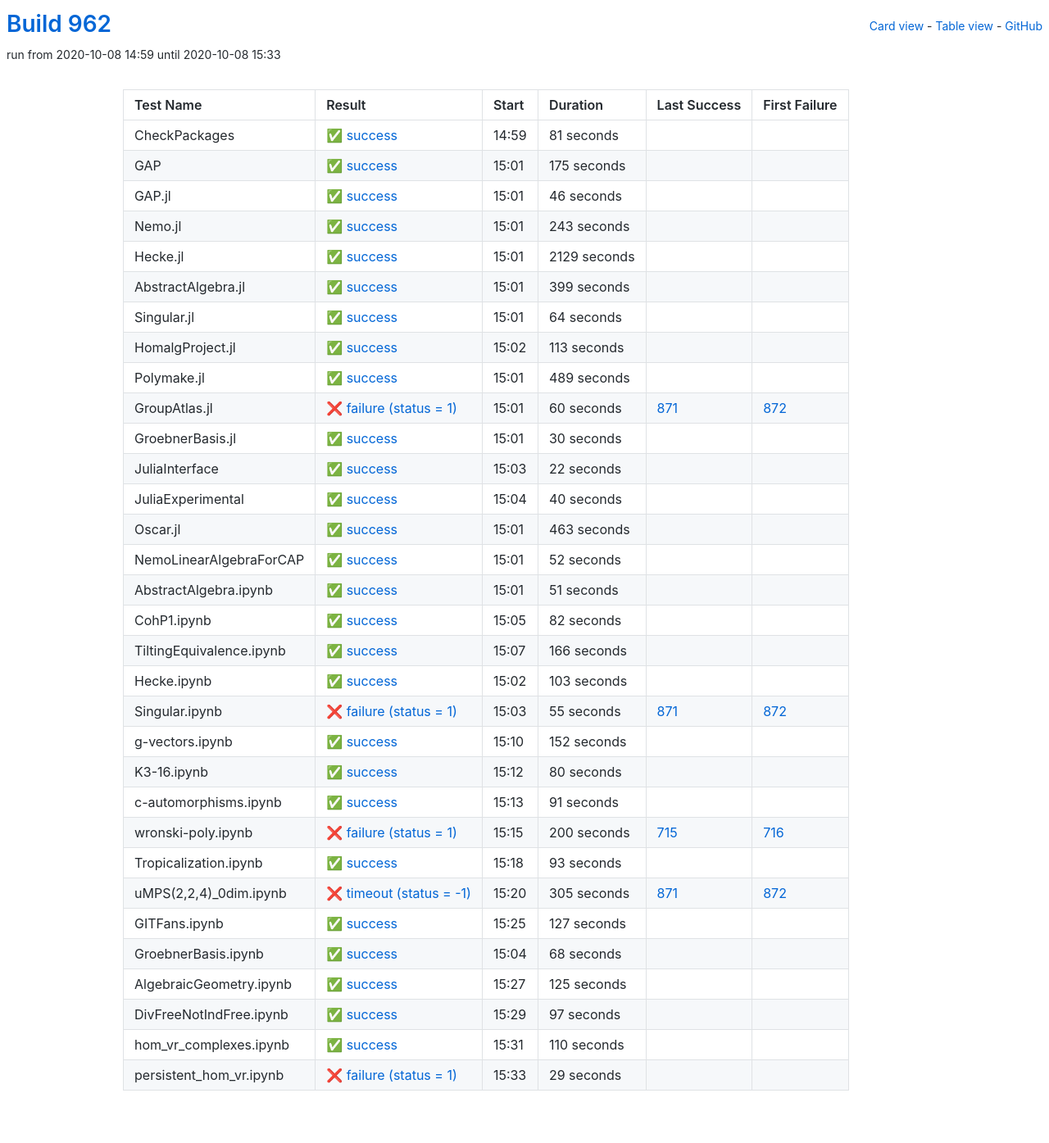
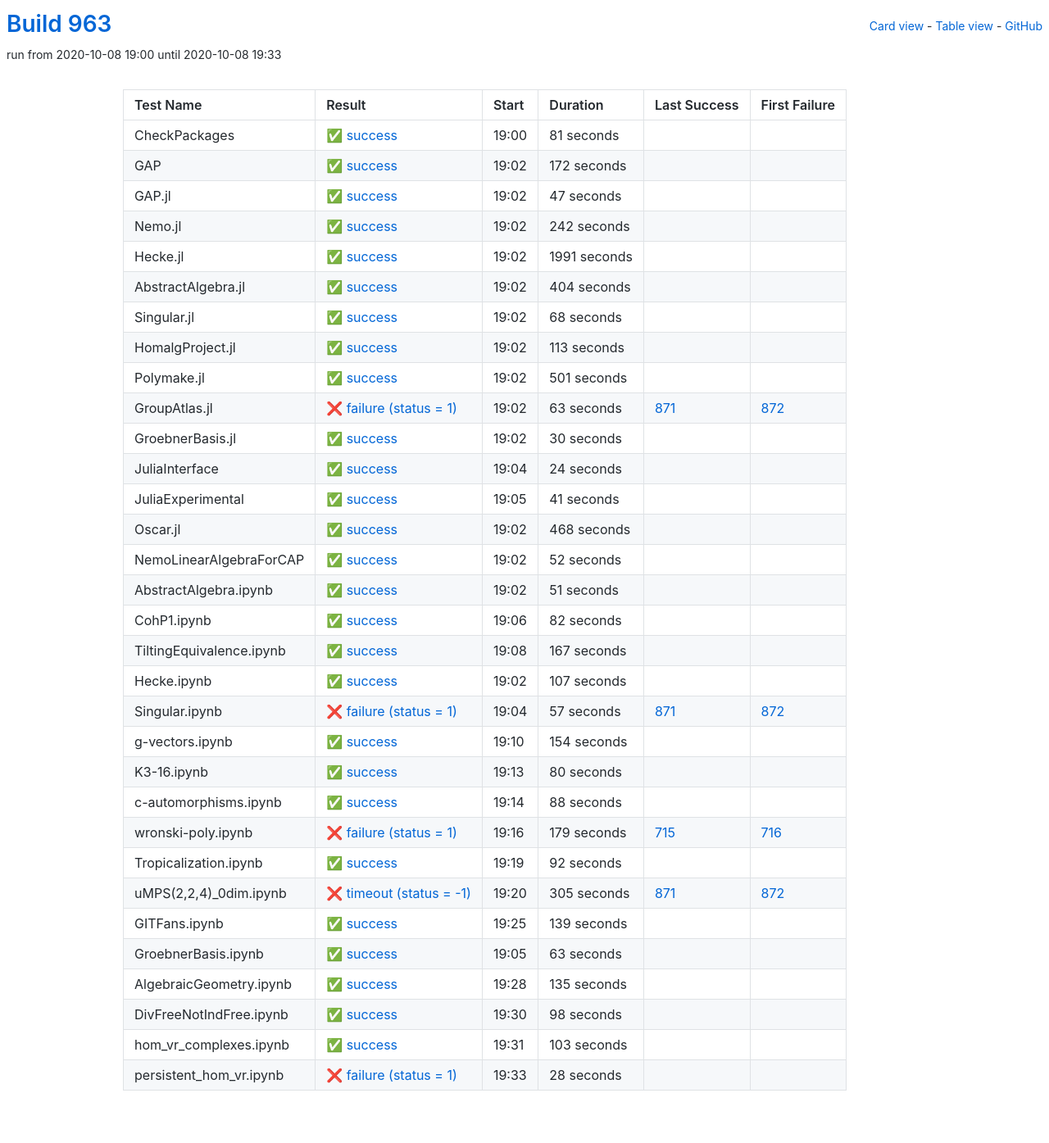
Before and after one commit to oscar-system/oscar-ci-status-stable, a Jekyll site: the page built from table.html, in a window 1280 px wide. Shown: the whole page at 82% size. Built offline with Jekyll 4.4.1, drawn with Linux system fonts in a browser that asks for light colours.

Commit message:
Build #963

```diff
--- a/_data/ci.yml
+++ b/_data/ci.yml
@@ -1,6 +1,6 @@
 ---
-build: 962
-build_url: https://oscarci.mathematik.uni-kl.de/job/oscar-stable/962/
+build: 963
+build_url: https://oscarci.mathematik.uni-kl.de/job/oscar-stable/963/
 job: oscar-stable
 organization: oscar-system
 repo: oscar-ci-status-stable
@@ -8,8 +8,8 @@ repourl: https://github.com/oscar-system/oscar-ci-status-stable
 tests:
 - name: CheckPackages
   id: checkpackages
-  log: https://oscarci.mathematik.uni-kl.de/job/oscar-stable/962/artifact/logs/build-962/CheckPackages.log
-  start: 2020-10-08 14:59
+  log: https://oscarci.mathematik.uni-kl.de/job/oscar-stable/963/artifact/logs/build-963/CheckPackages.log
+  start: 2020-10-08 19:00
   success: true
   exitcode: 0
   status: success
@@ -20,80 +20,80 @@ tests:
   first_failure_url:
 - name: GAP
   id: gap
-  log: https://oscarci.mathematik.uni-kl.de/job/oscar-stable/962/artifact/logs/build-962/GAP.log
-  start: 2020-10-08 15:01
+  log: https://oscarci.mathematik.uni-kl.de/job/oscar-stable/963/artifact/logs/build-963/GAP.log
+  start: 2020-10-08 19:02
   success: true
   exitcode: 0
   status: success
-  duration: 175
+  duration: 172
   last_success: false
   last_success_url:
   first_failure: false
   first_failure_url:
 - name: GAP.jl
   id: gap-jl
-  log: https://oscarci.mathematik.uni-kl.de/job/oscar-stable/962/artifact/logs/build-962/GAP.jl.log
-  start: 2020-10-08 15:01
+  log: https://oscarci.mathematik.uni-kl.de/job/oscar-stable/963/artifact/logs/build-963/GAP.jl.log
+  start: 2020-10-08 19:02
   success: true
   exitcode: 0
   status: success
-  duration: 46
+  duration: 47
   last_success: false
   last_success_url:
   first_failure: false
   first_failure_url:
 - name: Nemo.jl
   id: nemo-jl
-  log: https://oscarci.mathematik.uni-kl.de/job/oscar-stable/962/artifact/logs/build-962/Nemo.jl.log
-  start: 2020-10-08 15:01
+  log: https://oscarci.mathematik.uni-kl.de/job/oscar-stable/963/artifact/logs/build-963/Nemo.jl.log
+  start: 2020-10-08 19:02
   success: true
   exitcode: 0
   status: success
-  duration: 243
+  duration: 242
   last_success: false
   last_success_url:
   first_failure: false
   first_failure_url:
 - name: Hecke.jl
   id: hecke-jl
-  log: https://oscarci.mathematik.uni-kl.de/job/oscar-stable/962/artifact/logs/build-962/Hecke.jl.log
-  start: 2020-10-08 15:01
+  log: https://oscarci.mathematik.uni-kl.de/job/oscar-stable/963/artifact/logs/build-963/Hecke.jl.log
+  start: 2020-10-08 19:02
   success: true
   exitcode: 0
   status: success
-  duration: 2129
+  duration: 1991
   last_success: false
   last_success_url:
   first_failure: false
   first_failure_url:
 - name: AbstractAlgebra.jl
   id: abstractalgebra-jl
-  log: https://oscarci.mathematik.uni-kl.de/job/oscar-stable/962/artifact/logs/build-962/AbstractAlgebra.jl.log
-  start: 2020-10-08 15:01
+  log: https://oscarci.mathematik.uni-kl.de/job/oscar-stable/963/artifact/logs/build-963/AbstractAlgebra.jl.log
+  start: 2020-10-08 19:02
   success: true
   exitcode: 0
   status: success
-  duration: 399
+  duration: 404
   last_success: false
   last_success_url:
   first_failure: false
   first_failure_url:
 - name: Singular.jl
   id: singular-jl
-  log: https://oscarci.mathematik.uni-kl.de/job/oscar-stable/962/artifact/logs/build-962/Singular.jl.log
-  start: 2020-10-08 15:01
+  log: https://oscarci.mathematik.uni-kl.de/job/oscar-stable/963/artifact/logs/build-963/Singular.jl.log
+  start: 2020-10-08 19:02
   success: true
   exitcode: 0
   status: success
-  duration: 64
+  duration: 68
   last_success: false
   last_success_url:
   first_failure: false
   first_failure_url:
 - name: HomalgProject.jl
   id: homalgproject-jl
-  log: https://oscarci.mathematik.uni-kl.de/job/oscar-stable/962/artifact/logs/build-962/HomalgProject.jl.log
-  start: 2020-10-08 15:02
+  log: https://oscarci.mathematik.uni-kl.de/job/oscar-stable/963/artifact/logs/build-963/HomalgProject.jl.log
+  start: 2020-10-08 19:02
   success: true
   exitcode: 0
   status: success
@@ -104,32 +104,32 @@ tests:
   first_failure_url:
 - name: Polymake.jl
   id: polymake-jl
-  log: https://oscarci.mathematik.uni-kl.de/job/oscar-stable/962/artifact/logs/build-962/Polymake.jl.log
-  start: 2020-10-08 15:01
+  log: https://oscarci.mathematik.uni-kl.de/job/oscar-stable/963/artifact/logs/build-963/Polymake.jl.log
+  start: 2020-10-08 19:02
   success: true
   exitcode: 0
   status: success
-  duration: 489
+  duration: 501
   last_success: false
   last_success_url:
   first_failure: false
   first_failure_url:
 - name: GroupAtlas.jl
   id: groupatlas-jl
-  log: https://oscarci.mathematik.uni-kl.de/job/oscar-stable/962/artifact/logs/build-962/GroupAtlas.jl.log
-  start: 2020-10-08 15:01
+  log: https://oscarci.mathematik.uni-kl.de/job/oscar-stable/963/artifact/logs/build-963/GroupAtlas.jl.log
+  start: 2020-10-08 19:02
   success: false
   exitcode: 1
   status: failure
-  duration: 60
+  duration: 63
   last_success: 871
   last_success_url: https://oscarci.mathematik.uni-kl.de/job/oscar-stable/871/
   first_failure: 872
   first_failure_url: https://oscarci.mathematik.uni-kl.de/job/oscar-stable/872/
 - name: GroebnerBasis.jl
   id: groebnerbasis-jl
-  log: https://oscarci.mathematik.uni-kl.de/job/oscar-stable/962/artifact/logs/build-962/GroebnerBasis.jl.log
-  start: 2020-10-08 15:01
+  log: https://oscarci.mathematik.uni-kl.de/job/oscar-stable/963/artifact/logs/build-963/GroebnerBasis.jl.log
+  start: 2020-10-08 19:02
   success: true
   exitcode: 0
   status: success
@@ -140,44 +140,44 @@ tests:
   first_failure_url:
 - name: JuliaInterface
   id: juliainterface
-  log: https://oscarci.mathematik.uni-kl.de/job/oscar-stable/962/artifact/logs/build-962/JuliaInterface.log
-  start: 2020-10-08 15:03
+  log: https://oscarci.mathematik.uni-kl.de/job/oscar-stable/963/artifact/logs/build-963/JuliaInterface.log
+  start: 2020-10-08 19:04
   success: true
   exitcode: 0
   status: success
-  duration: 22
+  duration: 24
   last_success: false
   last_success_url:
   first_failure: false
   first_failure_url:
 - name: JuliaExperimental
   id: juliaexperimental
-  log: https://oscarci.mathematik.uni-kl.de/job/oscar-stable/962/artifact/logs/build-962/JuliaExperimental.log
-  start: 2020-10-08 15:04
+  log: https://oscarci.mathematik.uni-kl.de/job/oscar-stable/963/artifact/logs/build-963/JuliaExperimental.log
+  start: 2020-10-08 19:05
   success: true
   exitcode: 0
   status: success
-  duration: 40
+  duration: 41
   last_success: false
   last_success_url:
   first_failure: false
   first_failure_url:
 - name: Oscar.jl
   id: oscar-jl
-  log: https://oscarci.mathematik.uni-kl.de/job/oscar-stable/962/artifact/logs/build-962/Oscar.jl.log
-  start: 2020-10-08 15:01
+  log: https://oscarci.mathematik.uni-kl.de/job/oscar-stable/963/artifact/logs/build-963/Oscar.jl.log
+  start: 2020-10-08 19:02
   success: true
   exitcode: 0
   status: success
-  duration: 463
+  duration: 468
   last_success: false
   last_success_url:
   first_failure: false
   first_failure_url:
 - name: NemoLinearAlgebraForCAP
   id: nemolinearalgebraforcap
-  log: https://oscarci.mathematik.uni-kl.de/job/oscar-stable/962/artifact/logs/build-962/NemoLinearAlgebraForCAP.log
-  start: 2020-10-08 15:01
+  log: https://oscarci.mathematik.uni-kl.de/job/oscar-stable/963/artifact/logs/build-963/NemoLinearAlgebraForCAP.log
+  start: 2020-10-08 19:02
   success: true
   exitcode: 0
   status: success
@@ -188,8 +188,8 @@ tests:
   first_failure_url:
 - name: AbstractAlgebra.ipynb
   id: abstractalgebra-ipynb
-  log: https://oscarci.mathematik.uni-kl.de/job/oscar-stable/962/artifact/logs/build-962/AbstractAlgebra.ipynb.log
-  start: 2020-10-08 15:01
+  log: https://oscarci.mathematik.uni-kl.de/job/oscar-stable/963/artifact/logs/build-963/AbstractAlgebra.ipynb.log
+  start: 2020-10-08 19:02
   success: true
   exitcode: 0
   status: success
@@ -200,8 +200,8 @@ tests:
   first_failure_url:
 - name: CohP1.ipynb
   id: cohp1-ipynb
-  log: https://oscarci.mathematik.uni-kl.de/job/oscar-stable/962/artifact/logs/build-962/CohP1.ipynb.log
-  start: 2020-10-08 15:05
+  log: https://oscarci.mathematik.uni-kl.de/job/oscar-stable/963/artifact/logs/build-963/CohP1.ipynb.log
+  start: 2020-10-08 19:06
   success: true
   exitcode: 0
   status: success
@@ -212,56 +212,56 @@ tests:
   first_failure_url:
 - name: TiltingEquivalence.ipynb
   id: tiltingequivalence-ipynb
-  log: https://oscarci.mathematik.uni-kl.de/job/oscar-stable/962/artifact/logs/build-962/TiltingEquivalence.ipynb.log
-  start: 2020-10-08 15:07
+  log: https://oscarci.mathematik.uni-kl.de/job/oscar-stable/963/artifact/logs/build-963/TiltingEquivalence.ipynb.log
+  start: 2020-10-08 19:08
   success: true
   exitcode: 0
   status: success
-  duration: 166
+  duration: 167
   last_success: false
   last_success_url:
   first_failure: false
   first_failure_url:
 - name: Hecke.ipynb
   id: hecke-ipynb
-  log: https://oscarci.mathematik.uni-kl.de/job/oscar-stable/962/artifact/logs/build-962/Hecke.ipynb.log
-  start: 2020-10-08 15:02
+  log: https://oscarci.mathematik.uni-kl.de/job/oscar-stable/963/artifact/logs/build-963/Hecke.ipynb.log
+  start: 2020-10-08 19:02
   success: true
   exitcode: 0
   status: success
-  duration: 103
+  duration: 107
   last_success: false
   last_success_url:
   first_failure: false
   first_failure_url:
 - name: Singular.ipynb
   id: singular-ipynb
-  log: https://oscarci.mathematik.uni-kl.de/job/oscar-stable/962/artifact/logs/build-962/Singular.ipynb.log
-  start: 2020-10-08 15:03
+  log: https://oscarci.mathematik.uni-kl.de/job/oscar-stable/963/artifact/logs/build-963/Singular.ipynb.log
+  start: 2020-10-08 19:04
   success: false
   exitcode: 1
   status: failure
-  duration: 55
+  duration: 57
   last_success: 871
   last_success_url: https://oscarci.mathematik.uni-kl.de/job/oscar-stable/871/
   first_failure: 872
   first_failure_url: https://oscarci.mathematik.uni-kl.de/job/oscar-stable/872/
 - name: g-vectors.ipynb
   id: g-vectors-ipynb
-  log: https://oscarci.mathematik.uni-kl.de/job/oscar-stable/962/artifact/logs/build-962/g-vectors.ipynb.log
-  start: 2020-10-08 15:10
+  log: https://oscarci.mathematik.uni-kl.de/job/oscar-stable/963/artifact/logs/build-963/g-vectors.ipynb.log
+  start: 2020-10-08 19:10
   success: true
   exitcode: 0
   status: success
-  duration: 152
+  duration: 154
   last_success: false
   last_success_url:
   first_failure: false
   first_failure_url:
 - name: K3-16.ipynb
   id: k3-16-ipynb
-  log: https://oscarci.mathematik.uni-kl.de/job/oscar-stable/962/artifact/logs/build-962/K3-16.ipynb.log
-  start: 2020-10-08 15:12
+  log: https://oscarci.mathematik.uni-kl.de/job/oscar-stable/963/artifact/logs/build-963/K3-16.ipynb.log
+  start: 2020-10-08 19:13
   success: true
   exitcode: 0
   status: success
@@ -272,44 +272,44 @@ tests:
   first_failure_url:
 - name: c-automorphisms.ipynb
   id: c-automorphisms-ipynb
-  log: https://oscarci.mathematik.uni-kl.de/job/oscar-stable/962/artifact/logs/build-962/c-automorphisms.ipynb.log
-  start: 2020-10-08 15:13
+  log: https://oscarci.mathematik.uni-kl.de/job/oscar-stable/963/artifact/logs/build-963/c-automorphisms.ipynb.log
+  start: 2020-10-08 19:14
   success: true
   exitcode: 0
   status: success
-  duration: 91
+  duration: 88
   last_success: false
   last_success_url:
   first_failure: false
   first_failure_url:
 - name: wronski-poly.ipynb
   id: wronski-poly-ipynb
-  log: https://oscarci.mathematik.uni-kl.de/job/oscar-stable/962/artifact/logs/build-962/wronski-poly.ipynb.log
-  start: 2020-10-08 15:15
+  log: https://oscarci.mathematik.uni-kl.de/job/oscar-stable/963/artifact/logs/build-963/wronski-poly.ipynb.log
+  start: 2020-10-08 19:16
   success: false
   exitcode: 1
   status: failure
-  duration: 200
+  duration: 179
   last_success: 715
   last_success_url: https://oscarci.mathematik.uni-kl.de/job/oscar-stable/715/
   first_failure: 716
   first_failure_url: https://oscarci.mathematik.uni-kl.de/job/oscar-stable/716/
 - name: Tropicalization.ipynb
   id: tropicalization-ipynb
-  log: https://oscarci.mathematik.uni-kl.de/job/oscar-stable/962/artifact/logs/build-962/Tropicalization.ipynb.log
-  start: 2020-10-08 15:18
+  log: https://oscarci.mathematik.uni-kl.de/job/oscar-stable/963/artifact/logs/build-963/Tropicalization.ipynb.log
+  start: 2020-10-08 19:19
   success: true
   exitcode: 0
   status: success
-  duration: 93
+  duration: 92
   last_success: false
   last_success_url:
   first_failure: false
   first_failure_url:
 - name: uMPS(2,2,4)_0dim.ipynb
   id: umps-2-2-4-0dim-ipynb
-  log: https://oscarci.mathematik.uni-kl.de/job/oscar-stable/962/artifact/logs/build-962/uMPS-2-2-4-_0dim.ipynb.log
-  start: 2020-10-08 15:20
+  log: https://oscarci.mathematik.uni-kl.de/job/oscar-stable/963/artifact/logs/build-963/uMPS-2-2-4-_0dim.ipynb.log
+  start: 2020-10-08 19:20
   success: false
   exitcode: -1
   status: timeout
@@ -320,72 +320,72 @@ tests:
   first_failure_url: https://oscarci.mathematik.uni-kl.de/job/oscar-stable/872/
 - name: GITFans.ipynb
   id: gitfans-ipynb
-  log: https://oscarci.mathematik.uni-kl.de/job/oscar-stable/962/artifact/logs/build-962/GITFans.ipynb.log
-  start: 2020-10-08 15:25
+  log: https://oscarci.mathematik.uni-kl.de/job/oscar-stable/963/artifact/logs/build-963/GITFans.ipynb.log
+  start: 2020-10-08 19:25
   success: true
   exitcode: 0
   status: success
-  duration: 127
+  duration: 139
   last_success: false
   last_success_url:
   first_failure: false
   first_failure_url:
 - name: GroebnerBasis.ipynb
   id: groebnerbasis-ipynb
-  log: https://oscarci.mathematik.uni-kl.de/job/oscar-stable/962/artifact/logs/build-962/GroebnerBasis.ipynb.log
-  start: 2020-10-08 15:04
+  log: https://oscarci.mathematik.uni-kl.de/job/oscar-stable/963/artifact/logs/build-963/GroebnerBasis.ipynb.log
+  start: 2020-10-08 19:05
   success: true
   exitcode: 0
   status: success
-  duration: 68
+  duration: 63
   last_success: false
   last_success_url:
   first_failure: false
   first_failure_url:
 - name: AlgebraicGeometry.ipynb
   id: algebraicgeometry-ipynb
-  log: https://oscarci.mathematik.uni-kl.de/job/oscar-stable/962/artifact/logs/build-962/AlgebraicGeometry.ipynb.log
-  start: 2020-10-08 15:27
+  log: https://oscarci.mathematik.uni-kl.de/job/oscar-stable/963/artifact/logs/build-963/AlgebraicGeometry.ipynb.log
+  start: 2020-10-08 19:28
   success: true
   exitcode: 0
   status: success
-  duration: 125
+  duration: 135
   last_success: false
   last_success_url:
   first_failure: false
   first_failure_url:
 - name: DivFreeNotIndFree.ipynb
   id: divfreenotindfree-ipynb
-  log: https://oscarci.mathematik.uni-kl.de/job/oscar-stable/962/artifact/logs/build-962/DivFreeNotIndFree.ipynb.log
-  start: 2020-10-08 15:29
+  log: https://oscarci.mathematik.uni-kl.de/job/oscar-stable/963/artifact/logs/build-963/DivFreeNotIndFree.ipynb.log
+  start: 2020-10-08 19:30
   success: true
   exitcode: 0
   status: success
-  duration: 97
+  duration: 98
   last_success: false
   last_success_url:
   first_failure: false
   first_failure_url:
 - name: hom_vr_complexes.ipynb
   id: hom-vr-complexes-ipynb
-  log: https://oscarci.mathematik.uni-kl.de/job/oscar-stable/962/artifact/logs/build-962/hom_vr_complexes.ipynb.log
-  start: 2020-10-08 15:31
+  log: https://oscarci.mathematik.uni-kl.de/job/oscar-stable/963/artifact/logs/build-963/hom_vr_complexes.ipynb.log
+  start: 2020-10-08 19:31
   success: true
   exitcode: 0
   status: success
-  duration: 110
+  duration: 103
   last_success: false
   last_success_url:
   first_failure: false
   first_failure_url:
 - name: persistent_hom_vr.ipynb
   id: persistent-hom-vr-ipynb
-  log: https://oscarci.mathematik.uni-kl.de/job/oscar-stable/962/artifact/logs/build-962/persistent_hom_vr.ipynb.log
-  start: 2020-10-08 15:33
+  log: https://oscarci.mathematik.uni-kl.de/job/oscar-stable/963/artifact/logs/build-963/persistent_hom_vr.ipynb.log
+  start: 2020-10-08 19:33
   success: false
   exitcode: 1
   status: failure
-  duration: 29
+  duration: 28
   last_success: false
   last_success_url:
   first_failure: false
```
Also changed, not shown: README.md.
